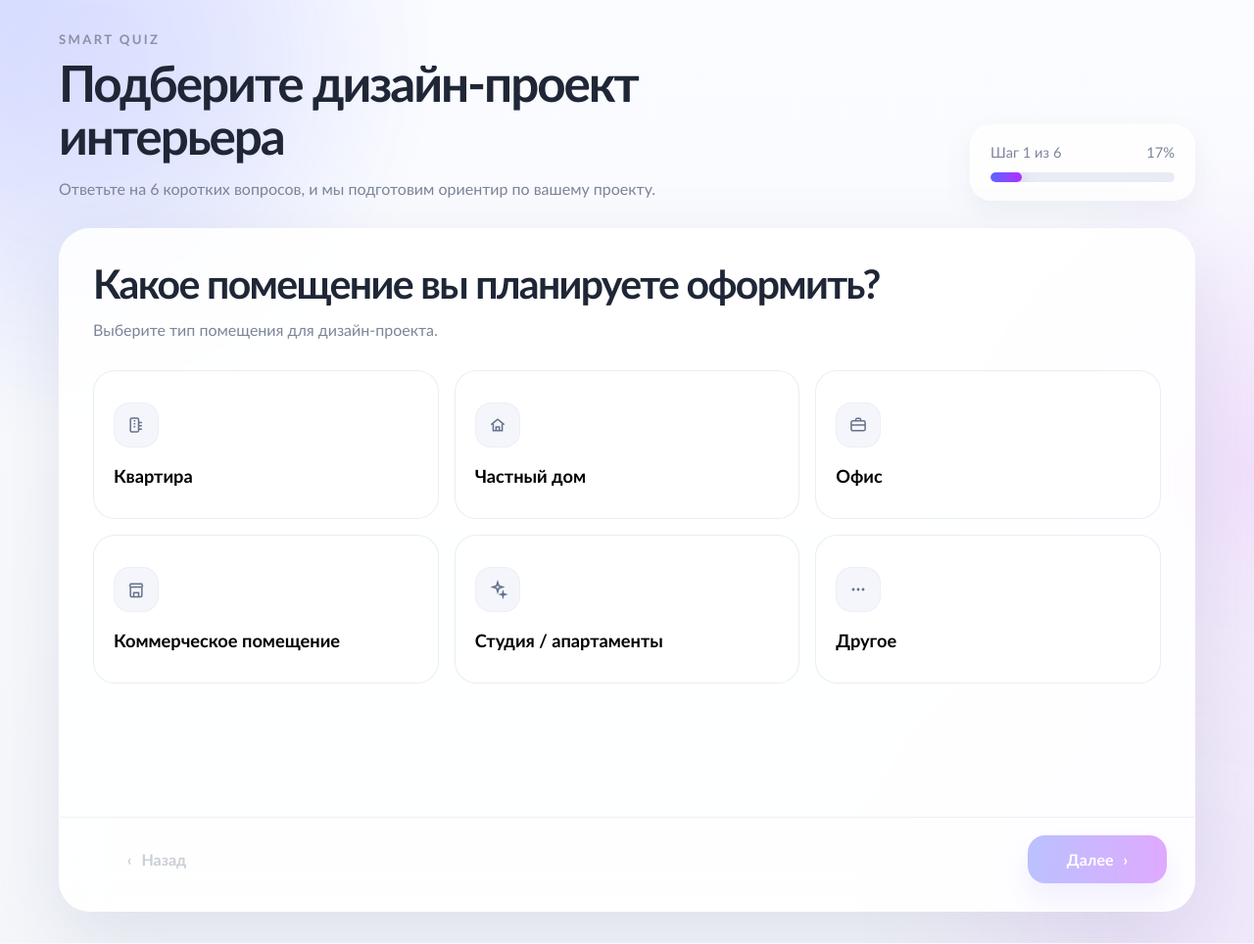
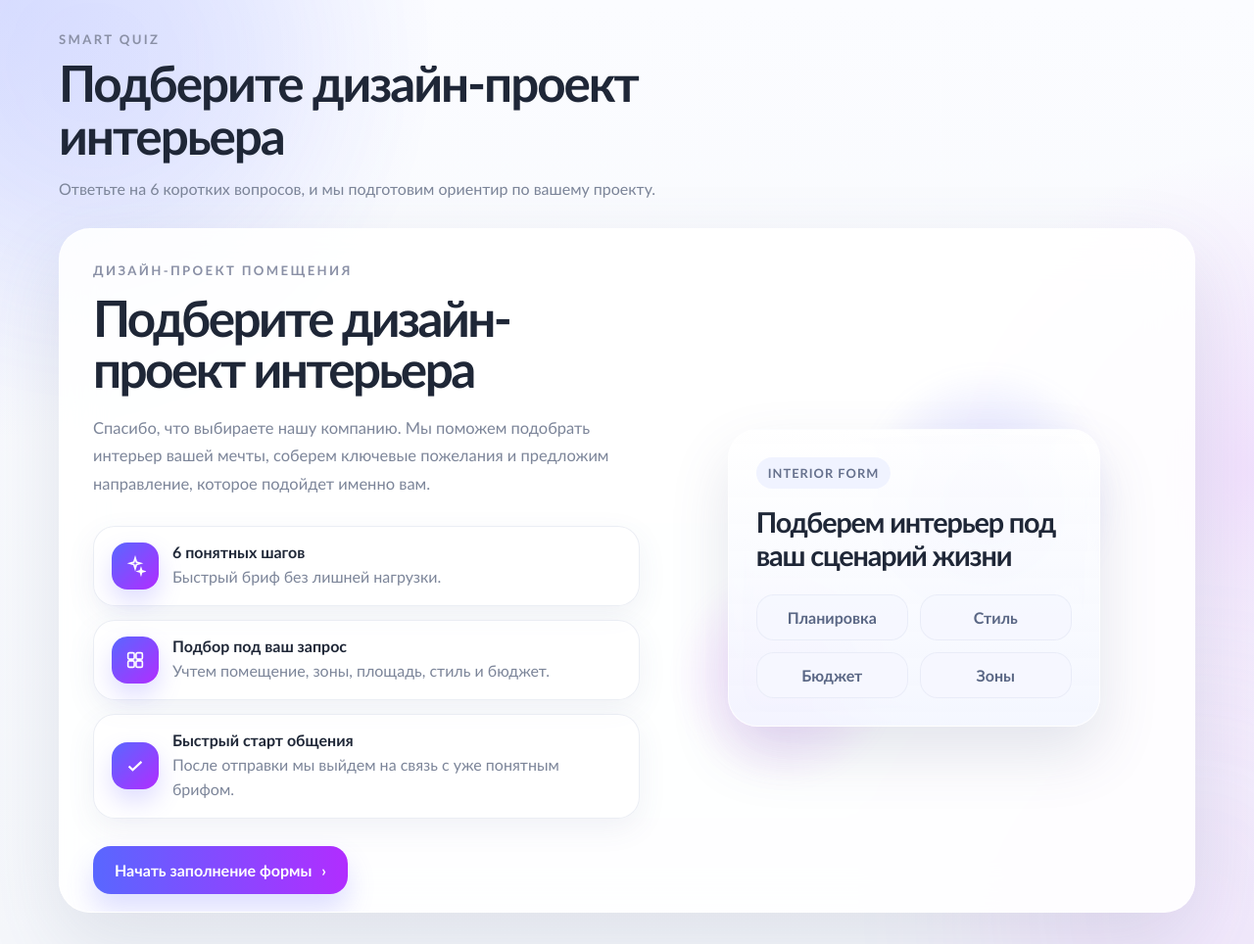
Before and after one commit to arknzs/SmartQuiz, a Django app: page /quiz/ in a window 1280 px wide. Shown: the whole page at 98% size. Run offline with Django 5.2, Linux system fonts and the light colour scheme; data that the repository does not hold is empty.

Commit message:
first page

```diff
--- a/static/voter/quiz.css
+++ b/static/voter/quiz.css
@@ -218,6 +218,176 @@ textarea {
     max-width: 720px;
     color: var(--text-muted);
     line-height: 1.6;
+}
+
+.quiz-intro {
+    display: grid;
+    grid-template-columns: minmax(0, 1.05fr) minmax(300px, 0.95fr);
+    gap: 28px;
+    align-items: center;
+    min-height: 540px;
+}
+
+.quiz-intro-copy {
+    max-width: 620px;
+}
+
+.quiz-intro-kicker {
+    margin: 0 0 14px;
+    font-size: 0.82rem;
+    font-weight: 700;
+    letter-spacing: 0.18em;
+    text-transform: uppercase;
+    color: #8a90a6;
+}
+
+.quiz-intro-title {
+    margin: 0;
+    font-size: clamp(2.3rem, 4vw, 3.7rem);
+    line-height: 1.02;
+    letter-spacing: -0.05em;
+}
+
+.quiz-intro-text {
+    margin: 20px 0 0;
+    max-width: 560px;
+    font-size: 1.03rem;
+    line-height: 1.75;
+    color: var(--text-muted);
+}
+
+.quiz-intro-points {
+    display: grid;
+    gap: 14px;
+    margin-top: 28px;
+}
+
+.quiz-intro-point {
+    display: grid;
+    grid-template-columns: 48px 1fr;
+    gap: 14px;
+    align-items: center;
+    padding: 16px 18px;
+    border: 1px solid rgba(166, 176, 206, 0.22);
+    border-radius: 22px;
+    background: rgba(255, 255, 255, 0.7);
+    box-shadow: var(--shadow-soft);
+}
+
+.quiz-intro-point strong,
+.quiz-intro-point span:last-child {
+    display: block;
+}
+
+.quiz-intro-point strong {
+    margin-bottom: 4px;
+    font-size: 1rem;
+}
+
+.quiz-intro-point span:last-child {
+    color: var(--text-muted);
+    line-height: 1.55;
+}
+
+.quiz-intro-point-icon {
+    display: inline-flex;
+    align-items: center;
+    justify-content: center;
+    width: 48px;
+    height: 48px;
+    border-radius: 16px;
+    color: white;
+    background: linear-gradient(135deg, var(--accent-start), var(--accent-end));
+    box-shadow: 0 12px 24px rgba(109, 102, 255, 0.22);
+}
+
+.quiz-intro-point-icon svg {
+    width: 22px;
+    height: 22px;
+}
+
+.quiz-intro-button {
+    margin-top: 28px;
+}
+
+.quiz-intro-visual {
+    position: relative;
+    min-height: 460px;
+    display: flex;
+    align-items: center;
+    justify-content: center;
+}
+
+.quiz-intro-orb {
+    position: absolute;
+    border-radius: 50%;
+    filter: blur(8px);
+}
+
+.quiz-intro-orb-main {
+    width: 260px;
+    height: 260px;
+    top: 18px;
+    right: 48px;
+    background: radial-gradient(circle, rgba(113, 119, 255, 0.3) 0%, rgba(113, 119, 255, 0) 72%);
+}
+
+.quiz-intro-orb-secondary {
+    width: 220px;
+    height: 220px;
+    bottom: 20px;
+    left: 10px;
+    background: radial-gradient(circle, rgba(191, 70, 255, 0.22) 0%, rgba(191, 70, 255, 0) 72%);
+}
+
+.quiz-intro-card {
+    position: relative;
+    z-index: 1;
+    width: min(100%, 380px);
+    padding: 28px;
+    border: 1px solid rgba(255, 255, 255, 0.72);
+    border-radius: 30px;
+    background:
+        linear-gradient(180deg, rgba(255, 255, 255, 0.92), rgba(243, 246, 255, 0.88));
+    box-shadow: 0 28px 60px rgba(86, 96, 136, 0.16);
+    backdrop-filter: blur(18px);
+}
+
+.quiz-intro-card-badge {
+    display: inline-flex;
+    padding: 8px 12px;
+    border-radius: 999px;
+    font-size: 0.8rem;
+    font-weight: 700;
+    letter-spacing: 0.08em;
+    text-transform: uppercase;
+    color: #66718d;
+    background: rgba(240, 243, 255, 0.95);
+}
+
+.quiz-intro-card-title {
+    margin-top: 18px;
+    font-size: 1.8rem;
+    font-weight: 700;
+    line-height: 1.18;
+    letter-spacing: -0.04em;
+}
+
+.quiz-intro-card-grid {
+    display: grid;
+    grid-template-columns: repeat(2, minmax(0, 1fr));
+    gap: 12px;
+    margin-top: 22px;
+}
+
+.quiz-intro-card-grid span {
+    padding: 14px 12px;
+    border-radius: 18px;
+    text-align: center;
+    font-weight: 700;
+    color: #5a6785;
+    background: rgba(247, 248, 255, 0.92);
+    box-shadow: inset 0 0 0 1px rgba(178, 187, 216, 0.18);
 }
 
 .quiz-options-grid {
@@ -455,6 +625,12 @@ textarea {
 .quiz-style-card {
     overflow: hidden;
     text-align: left;
+}
+
+.quiz-style-check {
+    top: 14px;
+    right: 14px;
+    z-index: 3;
 }
 
 .quiz-style-preview {
@@ -740,6 +916,14 @@ textarea {
 }
 
 @media (max-width: 1024px) {
+    .quiz-intro {
+        grid-template-columns: 1fr;
+    }
+
+    .quiz-intro-visual {
+        min-height: 320px;
+    }
+
     .quiz-form-layout {
         grid-template-columns: 1fr;
     }
@@ -779,6 +963,10 @@ textarea {
         grid-template-columns: 1fr;
     }
 
+    .quiz-intro-card-grid {
+        grid-template-columns: 1fr 1fr;
+    }
+
     .quiz-chip-grid {
         grid-template-columns: repeat(2, minmax(0, 1fr));
     }
@@ -802,6 +990,15 @@ textarea {
         align-items: stretch;
     }
 
+    .quiz-intro-point {
+        grid-template-columns: 1fr;
+        text-align: left;
+    }
+
+    .quiz-intro-card-grid {
+        grid-template-columns: 1fr;
+    }
+
     .quiz-nav {
         width: 100%;
     }
--- a/static/voter/quiz.js
+++ b/static/voter/quiz.js
@@ -6,13 +6,15 @@
 
     const config = JSON.parse(configNode.textContent);
     const totalSteps = 6;
-    const storageKey = "smart-quiz-state-v1";
+    const storageKey = "smart-quiz-state-v2";
+    const storageVersion = 2;
     const submitUrl = document.querySelector(".quiz-app")?.dataset.submitUrl || "";
     const csrfToken = document.querySelector('meta[name="csrf-token"]')?.content || "";
 
     const elements = {
         stage: document.getElementById("quiz-stage"),
         footer: document.getElementById("quiz-footer"),
+        progressPanel: document.querySelector(".quiz-progress-panel"),
         back: document.getElementById("quiz-back"),
         next: document.getElementById("quiz-next"),
         nextLabel: document.getElementById("quiz-next-label"),
@@ -23,7 +25,8 @@
     };
 
     const defaultState = {
-        step: 1,
+        step: 0,
+        intro_seen: false,
         room_type: "",
         zones: [],
         area: Number(config.area?.default || 60),
@@ -119,12 +122,15 @@
     function hydrateState() {
         try {
             const saved = JSON.parse(sessionStorage.getItem(storageKey) || "{}");
+            if (saved.__version !== storageVersion) {
+                return { ...defaultState };
+            }
             return {
                 ...defaultState,
                 ...saved,
                 zones: Array.isArray(saved.zones) ? saved.zones : [],
-                step: clampStep(saved.step || 1),
-                area: Number(saved.area || defaultState.area),
+                step: clampStep(saved.step ?? defaultState.step),
+                area: Number(saved.area ?? defaultState.area),
             };
         } catch (error) {
             return { ...defaultState };
@@ -132,11 +138,17 @@
     }
 
     function persistState() {
-        sessionStorage.setItem(storageKey, JSON.stringify(state));
+        sessionStorage.setItem(
+            storageKey,
+            JSON.stringify({
+                ...state,
+                __version: storageVersion,
+            }),
+        );
     }
 
     function clampStep(step) {
-        return Math.max(1, Math.min(totalSteps + 1, Number(step) || 1));
+        return Math.max(0, Math.min(totalSteps + 1, Number(step) || 0));
     }
 
     function render(direction) {
@@ -144,8 +156,26 @@
         renderAlert();
 
         if (state.success) {
+            elements.progressPanel.classList.remove("is-hidden");
             elements.footer.classList.add("is-hidden");
             renderSuccess();
+            return;
+        }
+
+        const isIntro = state.step === 0;
+        elements.progressPanel.classList.toggle("is-hidden", isIntro);
+        elements.footer.classList.toggle("is-hidden", isIntro);
+
+        if (isIntro) {
+            const introWrapper = document.createElement("div");
+            introWrapper.className = `quiz-step ${direction === "backward" ? "is-backward" : ""} ${direction === "none" ? "is-visible is-static" : ""}`;
+            introWrapper.innerHTML = getStepMarkup(state.step);
+            elements.stage.replaceChildren(introWrapper);
+            bindStepEvents();
+
+            if (direction !== "none") {
+                requestAnimationFrame(() => introWrapper.classList.add("is-visible"));
+            }
             return;
         }
 
@@ -167,6 +197,12 @@
     }
 
     function updateProgress() {
+        if (state.step === 0) {
+            elements.stepLabel.textContent = "Введение";
+            elements.progressValue.textContent = "0%";
+            elements.progressFill.style.width = "0%";
+            return;
+        }
         const visibleStep = state.success ? totalSteps : state.step;
         const percent = Math.round((visibleStep / totalSteps) * 100);
         elements.stepLabel.textContent = state.success ? "Заявка отправлена" : `Шаг ${visibleStep} из ${totalSteps}`;
@@ -213,7 +249,7 @@
     }
 
     function handleBack() {
-        if (state.step === 1 || isSubmitting) {
+        if (state.step <= 1 || isSubmitting) {
             return;
         }
 
@@ -278,6 +314,9 @@
     }
 
     function canProceed() {
+        if (state.step === 0) {
+            return false;
+        }
         if (state.step === 1) {
             return Boolean(state.room_type);
         }
@@ -297,6 +336,16 @@
     }
 
     function bindStepEvents() {
+        const startButton = elements.stage.querySelector("[data-start-quiz]");
+        if (startButton) {
+            startButton.addEventListener("click", () => {
+                state.step = 1;
+                state.intro_seen = true;
+                persistState();
+                render("forward");
+            });
+        }
+
         elements.stage.querySelectorAll("[data-room]").forEach((button) => {
             button.addEventListener("click", () => {
                 state.room_type = button.dataset.room;
@@ -462,6 +511,62 @@
     }
 
     function getStepMarkup(step) {
+        if (step === 0) {
+            return `
+                <section class="quiz-intro">
+                    <div class="quiz-intro-copy">
+                        <p class="quiz-intro-kicker">Дизайн-проект помещения</p>
+                        <h2 class="quiz-intro-title">${escapeHtml(config.title)}</h2>
+                        <p class="quiz-intro-text">
+                            Спасибо, что выбираете нашу компанию. Мы поможем подобрать интерьер вашей мечты,
+                            соберем ключевые пожелания и предложим направление, которое подойдет именно вам.
+                        </p>
+                        <div class="quiz-intro-points">
+                            <div class="quiz-intro-point">
+                                <span class="quiz-intro-point-icon">${icon("spark")}</span>
+                                <div>
+                                    <strong>6 понятных шагов</strong>
+                                    <span>Быстрый бриф без лишней нагрузки.</span>
+                                </div>
+                            </div>
+                            <div class="quiz-intro-point">
+                                <span class="quiz-intro-point-icon">${icon("grid")}</span>
+                                <div>
+                                    <strong>Подбор под ваш запрос</strong>
+                                    <span>Учтем помещение, зоны, площадь, стиль и бюджет.</span>
+                                </div>
+                            </div>
+                            <div class="quiz-intro-point">
+                                <span class="quiz-intro-point-icon">${icon("check")}</span>
+                                <div>
+                                    <strong>Быстрый старт общения</strong>
+                                    <span>После отправки мы выйдем на связь с уже понятным брифом.</span>
+                                </div>
+                            </div>
+                        </div>
+                        <button type="button" class="quiz-nav quiz-nav-primary quiz-intro-button" data-start-quiz>
+                            <span>Начать заполнение формы</span>
+                            <span aria-hidden="true">›</span>
+                        </button>
+                    </div>
+                    <div class="quiz-intro-visual" aria-hidden="true">
+                        <div class="quiz-intro-orb quiz-intro-orb-main"></div>
+                        <div class="quiz-intro-orb quiz-intro-orb-secondary"></div>
+                        <div class="quiz-intro-card">
+                            <div class="quiz-intro-card-badge">Interior Form</div>
+                            <div class="quiz-intro-card-title">Подберем интерьер под ваш сценарий жизни</div>
+                            <div class="quiz-intro-card-grid">
+                                <span>Планировка</span>
+                                <span>Стиль</span>
+                                <span>Бюджет</span>
+                                <span>Зоны</span>
+                            </div>
+                        </div>
+                    </div>
+                </section>
+            `;
+        }
+
         if (step === 1) {
             return `
                 <div class="quiz-step-header">
@@ -633,9 +738,9 @@
         const theme = styleThemes[item.label] || styleThemes["Пока не определился"];
         return `
             <button type="button" class="quiz-style-card ${selected ? "is-selected" : ""}" data-style="${escapeHtml(item.value)}">
+                ${selected ? `<span class="quiz-option-check quiz-style-check">${icon("check")}</span>` : ""}
                 <div class="quiz-style-preview" style="background:${escapeHtml(theme.gradient)}">
                     <span>${escapeHtml(theme.title)}</span>
-                    ${selected ? `<span class="quiz-option-check">${icon("check")}</span>` : ""}
                 </div>
                 <div class="quiz-style-copy">
                     <h3>${escapeHtml(item.label)}</h3>
@@ -668,12 +773,15 @@
     }
 
     function resetQuiz() {
-        state = { ...defaultState };
+        state = {
+            ...defaultState,
+            step: 1,
+            intro_seen: true,
+        };
         fieldErrors = {};
         isSubmitting = false;
         persistState();
         render("forward");
-        trackEvent("quiz_start");
     }
 
     function trackStepView() {
```
